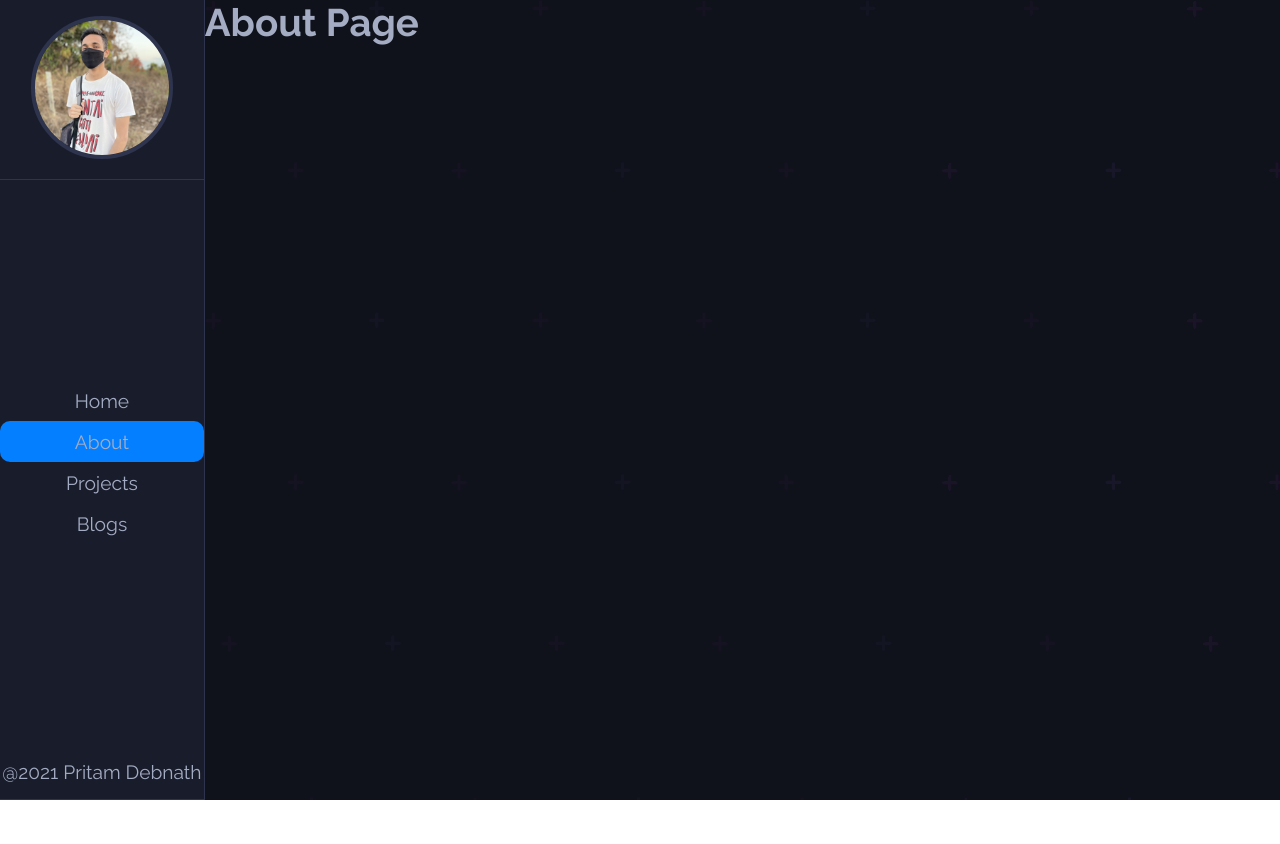
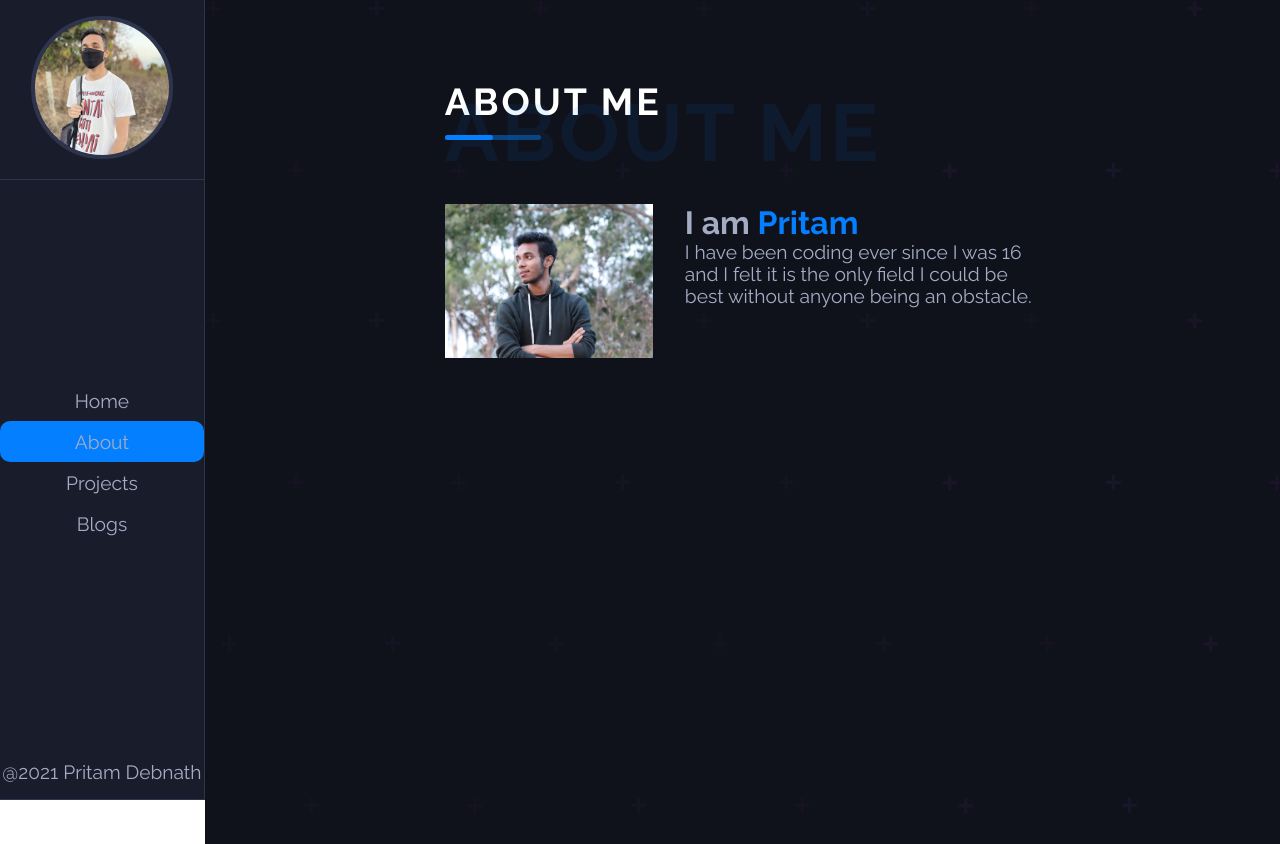
Before and after one commit to Pritam-deb/pritamdebnath, a React (Create React App) app: page /about in a window 1280 px wide. Before the commit the page ends 800 px from the top, so only its background shows below. Built offline with nearby package versions, Linux system fonts and the light colour scheme.

Commit message:
working on about page

```diff
--- a/src/App.scss
+++ b/src/App.scss
@@ -1,6 +1,8 @@
 @import './styles/layout';
 @import './styles/navbar';
 @import './styles/typography';
+@import './styles/title';
+@import './styles//about';
 
 * {
     padding: 0px;
@@ -13,3 +15,7 @@ body{
     font-family: 'Raleway', sans-serif;
     font-size: 1.2rem;
 }
+
+span{
+    color: #037FFF;
+}
--- /dev/null
+++ b/src/Components/ImageSection.js
@@ -0,0 +1,23 @@
+import about from '../img/about.jpg'
+
+const ImageSection = () => {
+    return (
+        <div className="ImageSection">
+            <div className="img">
+                <img src={about} alt="" />
+            </div>
+            <div className="about-info">
+                <h4>
+                    I am
+                    <span> Pritam</span>
+                </h4>
+                <p>I have been coding ever since I was 16 and I felt it is the only field I could be best without anyone being an obstacle.</p>
+                <div className="about-details">
+
+                </div>
+            </div>
+        </div>
+    )
+}
+
+export default ImageSection
--- /dev/null
+++ b/src/Components/Title.js
@@ -0,0 +1,14 @@
+
+const Title = ({title, span}) => {
+    return(
+        <div className="Title">
+            <h3>
+                {title}
+                <span>{span}</span>
+            </h3>
+        </div>
+
+    )
+}
+
+export default Title;
--- a/src/Pages/AboutPage.js
+++ b/src/Pages/AboutPage.js
@@ -1,10 +1,12 @@
-
+import ImageSection from '../Components/ImageSection'
+import Title from '../Components/Title'
 
 
 const AboutPage = () => {
     return(
         <div className="AboutPage">
-            <h1>About Page</h1>
+            <Title title={"About Me"} span={"About ME"} />
+            <ImageSection/>
         </div>
     )
 }
--- /dev/null
+++ b/src/styles/_about.scss
@@ -0,0 +1,18 @@
+.ImageSection{
+    display: flex;
+    margin-top: 4rem;
+    height: 70vh;
+    .img{
+        width: 100%;
+        img{
+            width: 100%;
+        }
+    }
+
+    .about-info{
+        margin-left: 2rem;
+        h4{
+            font-size: 2rem;
+        }
+    }
+}
--- a/src/styles/_layout.scss
+++ b/src/styles/_layout.scss
@@ -14,5 +14,10 @@
         background-image: url(../img/dots.svg);
         display: grid;
         position: relative;
+
+        .content{
+            margin: 5rem 15rem;
+
+        }
     }
 }
--- /dev/null
+++ b/src/styles/_title.scss
@@ -0,0 +1,35 @@
+.Title{
+    text-transform: uppercase;
+    font-size: 2rem;
+    color: white;
+    position: relative;
+    padding-bottom: 1rem;
+    letter-spacing: 3px;
+    &::before{
+        content: "";
+        bottom: 0;
+        position: absolute;
+        left: 0;
+        background-color: #0381ff71;
+        width: 6rem;
+        height: 0.3rem;
+        border-radius: 50px;
+    }
+    &::after{
+        content: "";
+        bottom: 0;
+        position: absolute;
+        left: 0;
+        background-color: #037FFF;
+        width: 3rem;
+        height: 0.3rem;
+        border-radius: 50px;
+    }
+    span{
+        position: absolute;
+        top: 10%;
+        left: 0;
+        font-size: 5rem;
+        opacity: 0.08;
+    }
+}
```
Also changed, not shown: src/img/about.jpg, src/img/about.png (deleted).
